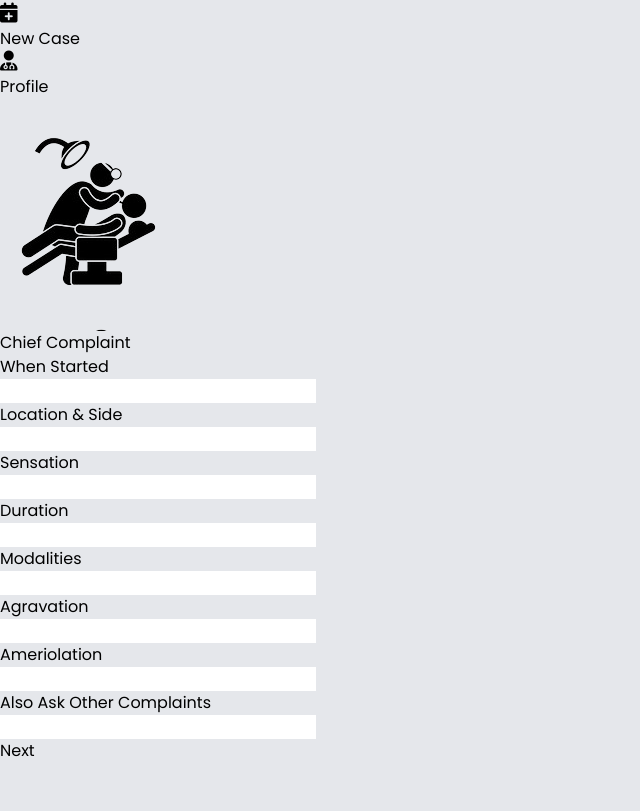
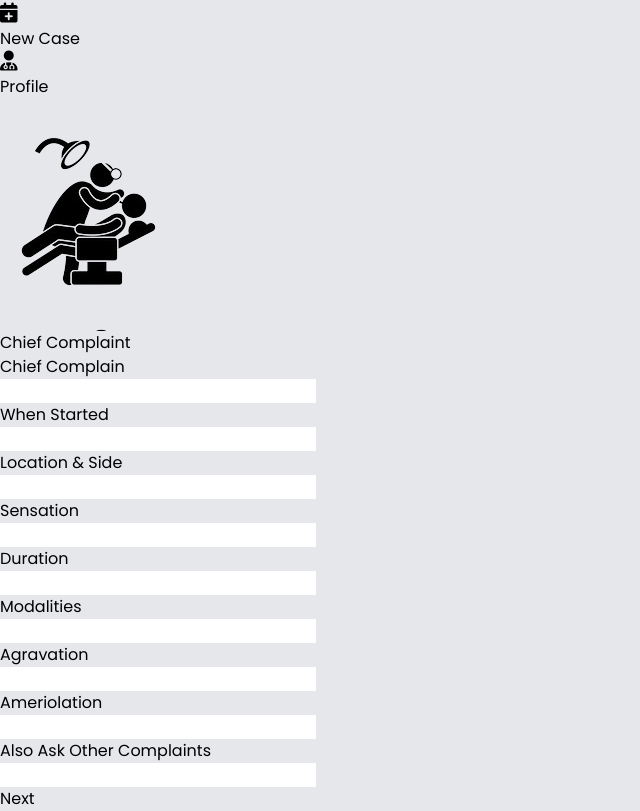
Before and after one commit to uzair-ahmed-45/asfandHomeo, a React (Vite) app: page /case/chiefComplaint in a window 1280 px wide. Shown: the part 572-1383 px from the top of the page, without its empty margins (0-640 px from the left). Before the commit the page ends 1335 px from the top, so only its background shows below. Built offline with nearby package versions, Linux system fonts and the light colour scheme.

Commit message:
new section added in chief complaint

```diff
--- a/src/Pages/caseRegistration/ChiefComplaint.jsx
+++ b/src/Pages/caseRegistration/ChiefComplaint.jsx
@@ -12,6 +12,7 @@ import Popup from '../../Components/Popup'
 
 export default function ChiefComplaint() {
     const [formData, setFormData] = useState({
+        chiefComplain: "",
         whenStarted: "",
         locationAndSide: "",
         sensation: "",
@@ -26,7 +27,9 @@ export default function ChiefComplaint() {
     const validatePatient = (data) => {
         const newErrors = {};
         let isValid = true;
-
+        if (!data.chiefComplain) {
+            newErrors.chiefComplain = 'chief Complain is required';
+        }
         if (!data.whenStarted) {
             newErrors.whenStarted = 'When started is required';
         }
@@ -65,6 +68,7 @@ export default function ChiefComplaint() {
         e.preventDefault()
         const chiefComplaint = {
             patientid: patientId,
+            chiefComplain: formData.chiefComplain,
             StartDate: formData.whenStarted,
             Location: formData.locationAndSide,
             Sensation: formData.sensation,
@@ -105,6 +109,11 @@ export default function ChiefComplaint() {
                                 <h1 className='text-3xl font-bold text-[rgb(22,57,90)]'>Chief Complaint</h1>
                             </div>
                             <form action='' onSubmit={next} className='flex flex-col justify-between w-full sm:px-10 gap-y-5 mt-5'>
+                                <div className='flex flex-col sm:flex-row justify-between sm:items-center '>
+                                    <label htmlFor="chiefComplain" className=''>Chief Complain</label>
+                                    <Inputs type="text" name="chiefComplain" value={formData.chiefComplain} changeevent={handleInputChange} class="border-b-2 border-solid border-[rgb(22,57,90)] hover:drop-shadow-none hover:shadow-none rounded-none focus:outline-none px-2 py-0 w-[80vw] sm:w-[40vw]" />
+                                </div>
+                                {errors.chiefComplain && <p className="text-red-500 text-xs">{errors.chiefComplain}</p>}
                                 <div className='flex flex-col sm:flex-row justify-between sm:items-center '>
                                     <label htmlFor="whenStarted" className=''>When Started</label>
                                     <Inputs type="text" name="whenStarted" value={formData.whenStarted} changeevent={handleInputChange} class="border-b-2 border-solid border-[rgb(22,57,90)] hover:drop-shadow-none hover:shadow-none rounded-none focus:outline-none px-2 py-0 w-[80vw] sm:w-[40vw]" />
```
